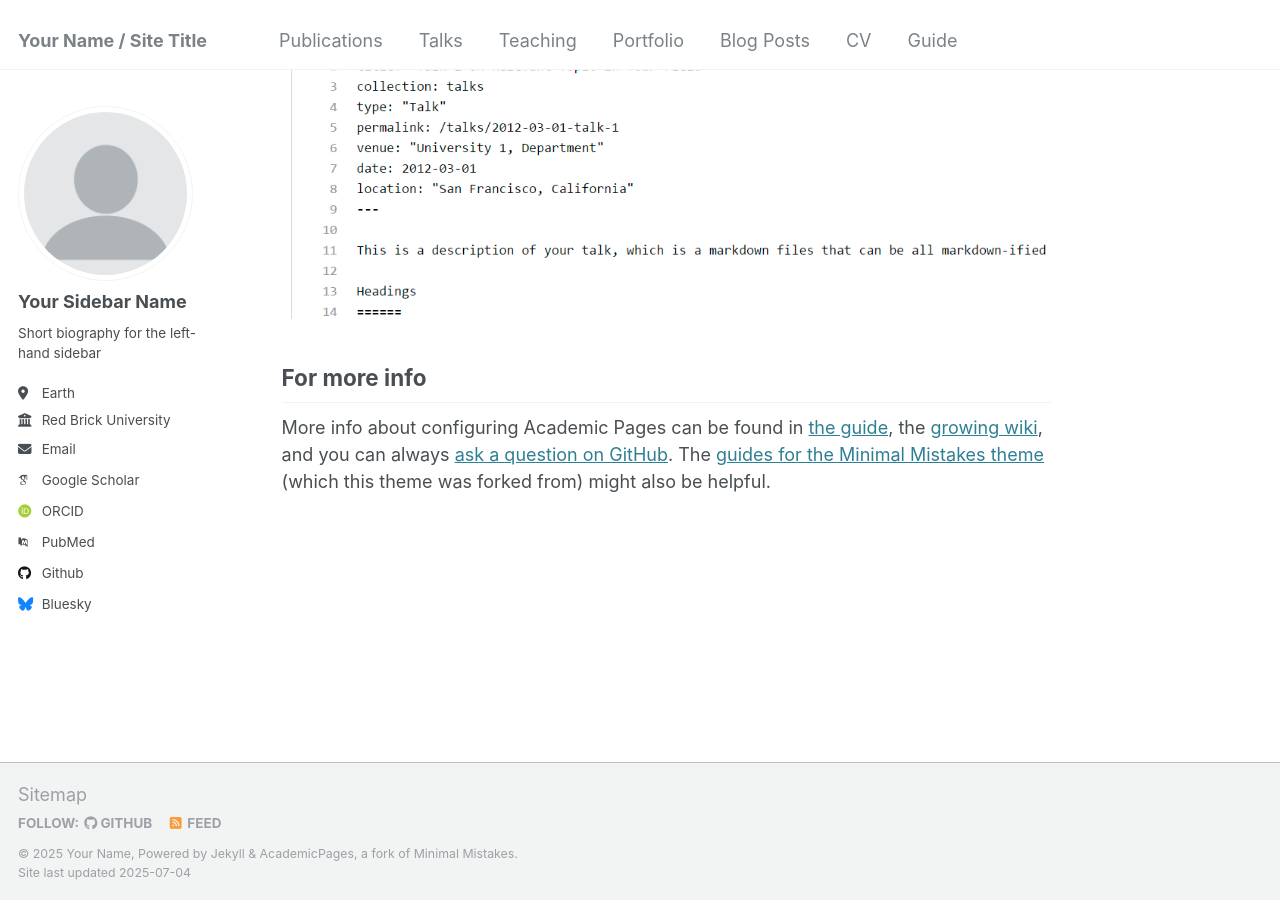
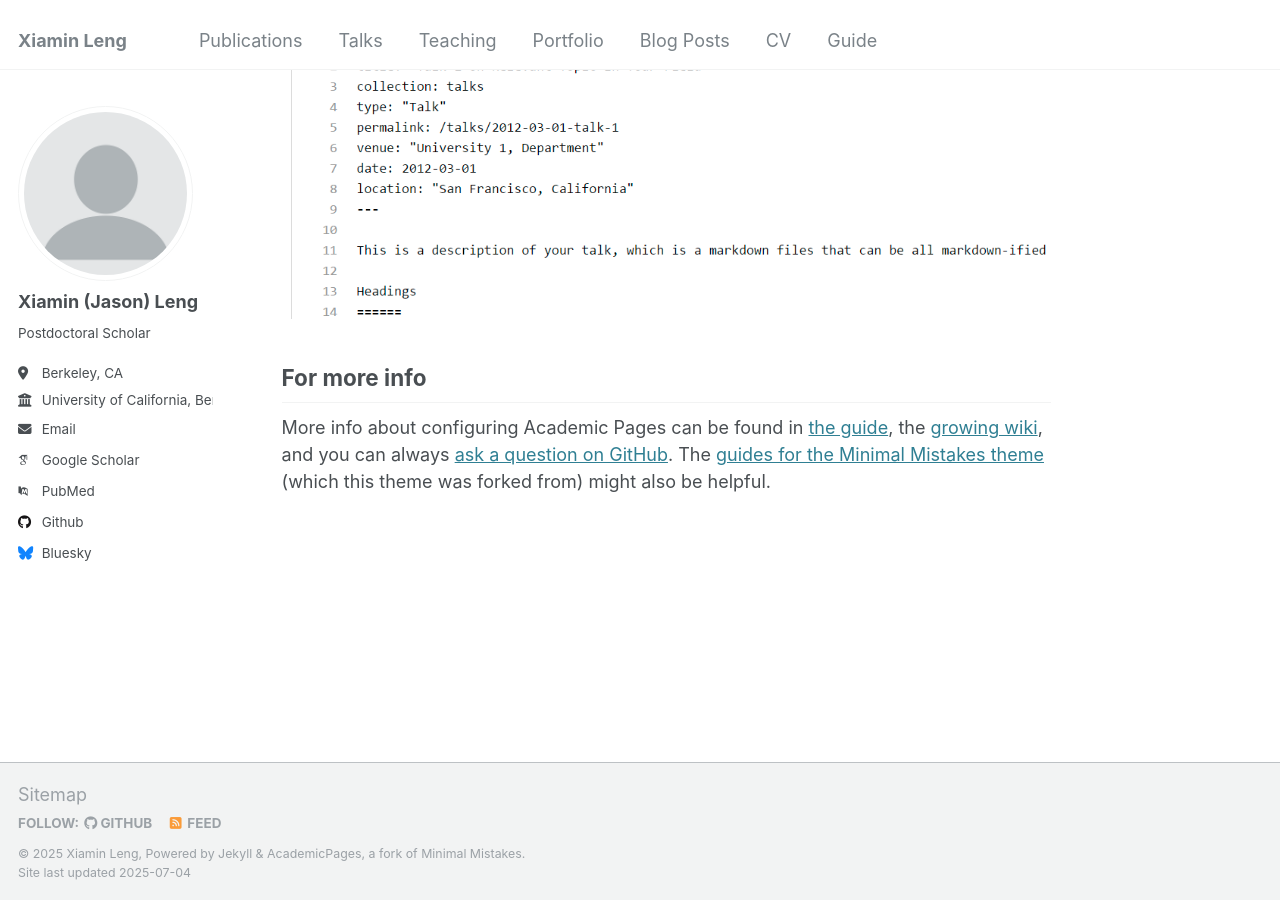
Before and after one commit to Jasonleng/jasonleng.github.io, a Jekyll site: the page built from _pages/about.md, in a window 1280 px wide and 900 px high, scrolled down 2643 px. Built offline with Jekyll 4.4.1, drawn with Linux system fonts in a browser that asks for light colours; some web fonts are replaced.

Commit message:
Update _config.yml

```diff
--- a/_config.yml
+++ b/_config.yml
@@ -8,9 +8,9 @@
 
 # Basic Site Settings
 locale                   : "en-US"
-title                    : "Your Name / Site Title"
+title                    : "Xiamin Leng"
 title_separator          : "-"
-name                     : &name "Your Name"
+name                     : &name "Xiamin Leng"
 description              : &description "personal description"
 url                      : https://academicpages.github.io # the base hostname & protocol for your site e.g. "https://[your GitHub username].github.io"
 baseurl                  : "" # the subpath of your site, e.g. "/blog"
@@ -22,19 +22,19 @@ repository               : "academicpages/academicpages.github.io"
 author:
   # Biographic information
   avatar           : "profile.png"
-  name             : "Your Sidebar Name"
+  name             : "Xiamin (Jason) Leng"
   pronouns         : # example: "she/her"
-  bio              : "Short biography for the left-hand sidebar"
-  location         : "Earth"
-  employer         : "Red Brick University"
+  bio              : "Postdoctoral Scholar"
+  location         : "Berkeley, CA"
+  employer         : "University of California, Berkeley"
   uri              : # URL
-  email            : "none@example.org"
+  email            : "xiamin_leng@berkeley.edu"
 
   # Academic websites
   arxiv            : # URL - Update with the correct link to your profile
-  googlescholar    : "https://scholar.google.com/citations?user=PS_CX0AAAAAJ"
+  googlescholar    : "https://scholar.google.com/citations?user=6HIwJjsAAAAJ"
   impactstory      : # URL
-  orcid            : "http://orcid.org/yourorcidurl"
+  orcid            : # "http://orcid.org/yourorcidurl"
   semantic         : # URL
   pubmed           : "https://www.ncbi.nlm.nih.gov/pubmed/?term=john+snow"
   researchgate     : # URL
```
